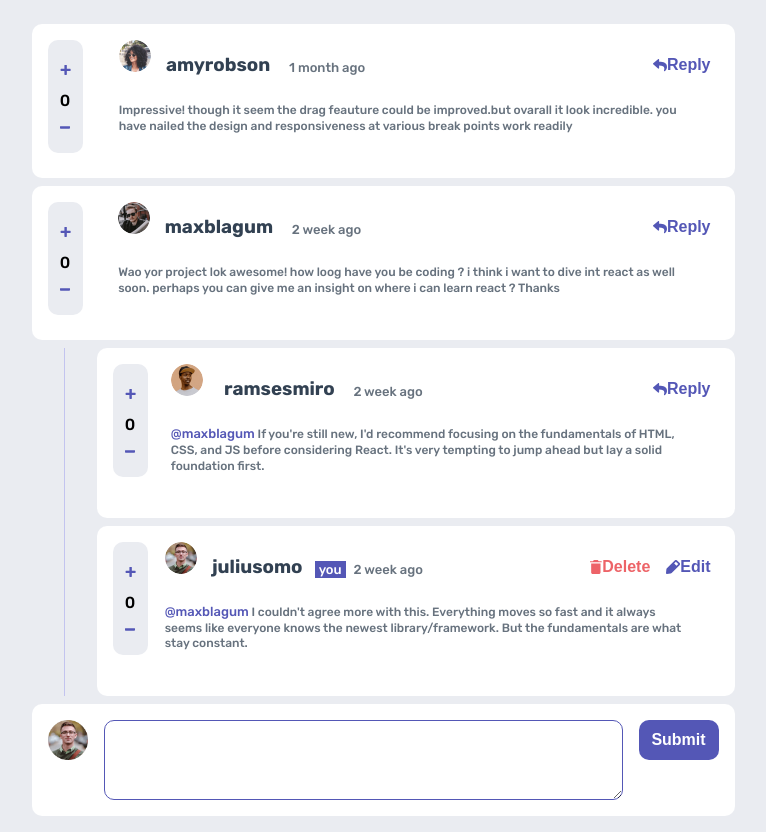
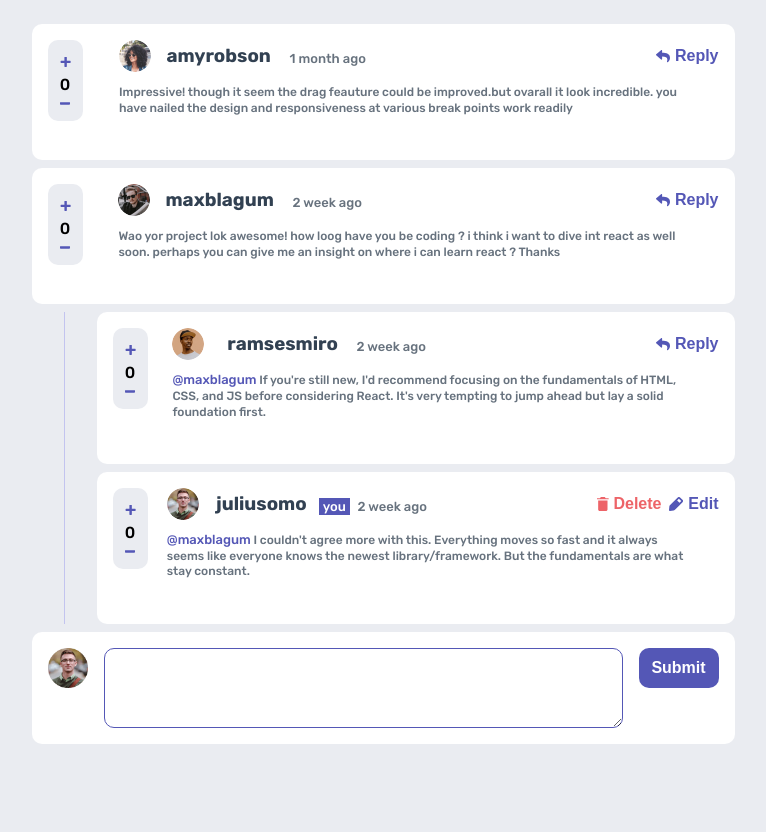
Before and after one commit to Promiseejiro/comment-section, a React (Create React App) app: page / in a window 1280 px wide. Shown: the whole page, without its empty margins (257-1023 px from the left). After the commit the page ends 800 px from the top, so only its background shows below. Built offline with nearby package versions, Linux system fonts and the light colour scheme.

Commit message:
button style

```diff
--- a/src/component/LikesComponent/LikeButton.js
+++ b/src/component/LikesComponent/LikeButton.js
@@ -2,7 +2,7 @@ import React from "react";
 
 export default function LikeButton({ btnFunction, btnSvg }) {
   return (
-    <button onClick={btnFunction} className="btn btn-like">
+    <button onClick={btnFunction} className="btn btn-btn">
       {btnSvg}
     </button>
   );
--- a/src/component/LikesComponent/likesComponent.css
+++ b/src/component/LikesComponent/likesComponent.css
@@ -6,6 +6,10 @@
   padding: 0.5em;
   width: 6em;
   border-radius: 10px;
+}
+
+.btn-btn{
+  padding: .5em .2em;
 }
 
 #numbers-of-like {
--- a/src/component/button/button.css
+++ b/src/component/button/button.css
@@ -5,7 +5,10 @@ button {
   display: flex;
   align-items: center;
   justify-content: center;
-  padding: 1em .5em;
+}
+
+.btn-text{
+  padding-left: .3em;
 }
 
 .delete-modal-btn {
@@ -30,6 +33,7 @@ button {
 
 .btn-delete {
   color: var(--Soft-Red);
+  margin-right: .5em;
 }
 
 .btn-edit {
```
